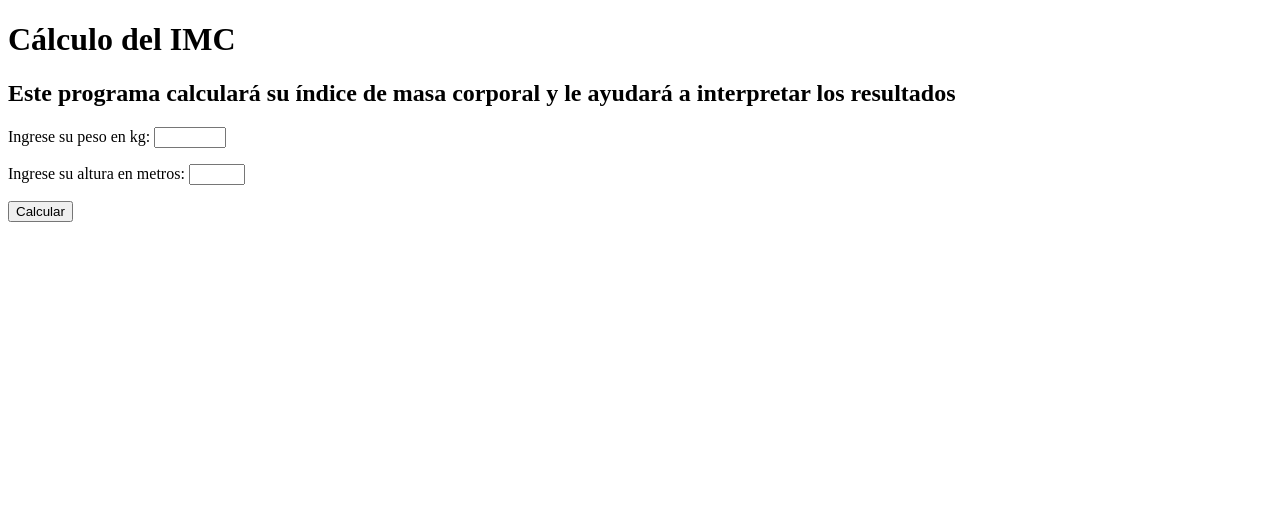
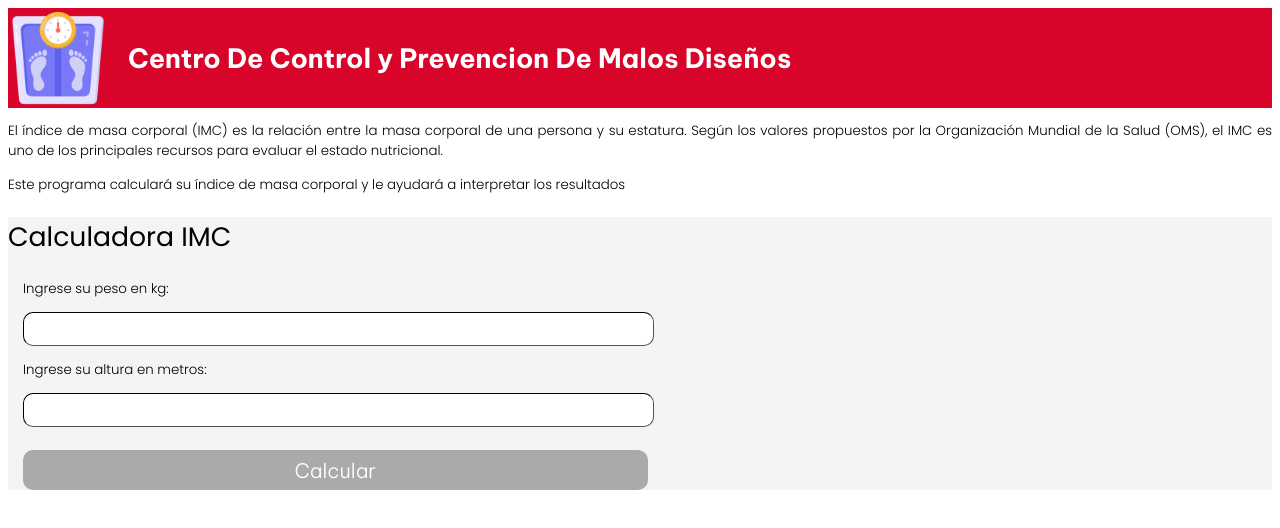
Before and after one commit to CatalinaRpoS/Ingenieria-de-Requisitos, a plain HTML site: page calculoIMC/index.html in a window 1280 px wide. Drawn offline with Linux system fonts and the light colour scheme.

Commit message:
Update index.html added index.css

```diff
--- /dev/null
+++ b/calculoIMC/Styles/index.css
@@ -0,0 +1,119 @@
+.container{
+
+    display: flex;
+    flex-direction: column;
+}
+
+.cabecera{
+
+    display: flex;
+    flex-direction: row;
+
+    align-items: center;
+    background-color: #d90429;
+
+    font-family: "Be Vietnam Pro", sans-serif;
+    font-style: normal;
+    color: white;
+
+}
+
+#titulo__principal{
+
+    font-weight: 700;
+    font-size: 20pt;
+}
+
+#icono{
+
+    height: 100px;
+    width: auto;
+    padding-right: 20px;
+}
+
+.container__informaciones{
+
+    font-family: "Poppins", sans-serif;
+    font-style: normal;
+
+    font-weight: 300;
+    font-size: 10pt;
+
+    text-align: justify;
+}
+
+.formulario{
+
+    font-family: "Poppins", sans-serif;
+    font-style: normal;
+
+    font-weight: 300;
+    font-size: 10pt;
+
+    background: #f5f3f4;
+}
+
+#titulo__calculadora{
+
+    font-weight: 400;
+    font-size: 20pt;
+}
+
+.informacion{
+
+    padding-left: 15px;
+
+}
+
+#peso_usuario{
+
+    height: 30px;
+    width: 50%;
+
+    border-radius: 10px;
+    border-width: 1px;
+    border-color: black;
+
+}
+
+#altura_usuario{
+
+    height: 30px;
+    width: 50%;
+
+    border-radius: 10px;
+    border-width: 1px;
+    border-color: black;
+
+}
+
+#boton_enviar{
+
+    height: 40px;
+    width: 50%;
+
+    margin-top: 10px;
+
+    border-radius: 10px;
+    border-width: 0px;
+
+    background: #d90429;
+
+    font-family: "Be Vietnam Pro", sans-serif;
+    font-weight: 300;
+    font-size: 15pt;
+    color: white;
+
+    transition: background-color 0.4s ease;
+}
+
+#boton_enviar:hover:enabled{
+
+    background: #ef233c;
+    cursor: pointer;
+}
+
+#boton_enviar:disabled{
+
+    background: #aaaaaa;
+}
--- /dev/null
+++ b/calculoIMC/Styles/login.css
@@ -0,0 +1,11 @@
+.container__contenido{
+
+    display: flex;
+    flex-direction: row;
+
+}
+
+#xd{
+
+    font-family: "Be Vietnam Pro", sans-serif;;
+}
--- a/calculoIMC/index.html
+++ b/calculoIMC/index.html
@@ -4,35 +4,66 @@
     <meta charset="UTF-8">
     <meta name="viewport" content="width=device-width, initial-scale=1.0">
     <link rel="icon" href="img/icon.png" type="image/png">
-    <link rel="stylesheet" href="styles.css">
+    <link rel="stylesheet" href="Styles\index.css">
     <title>Cálculo IMC</title>
+
+
+    <link rel="preconnect" href="https://fonts.googleapis.com">
+    <link rel="preconnect" href="https://fonts.gstatic.com" crossorigin>
+
+    <link href="https://fonts.googleapis.com/css2?family=Be+Vietnam+Pro:ital,wght@0,100;0,200;0,300;0,400;0,500;0,600;0,700;0,800;0,900;1,100;1,200;1,300;1,400;1,500;1,600;1,700;1,800;1,900&display=swap" rel="stylesheet">
+    <link href="https://fonts.googleapis.com/css2?family=Poppins:ital,wght@0,100;0,200;0,300;0,400;0,500;0,600;0,700;0,800;0,900;1,100;1,200;1,300;1,400;1,500;1,600;1,700;1,800;1,900&display=swap" rel="stylesheet">
 </head>
 <body>
     <div class="container">
+
         <div class="container__contenido">
 
+            <div class="cabecera">
+
+                <img id="icono" src="img/icon.png" alt="Pesa">
+
+                <h1 id="titulo__principal">Centro De Control y Prevencion De Malos Diseños</h1>
+
+            </div>
+
             <div class="container__informaciones">
-                <div class="container__texto">
-                    <h1>Cálculo del IMC</h1>
-                    <h2>Este programa calculará su índice de masa corporal y le ayudará a interpretar los resultados</h2>
-                    <p class="texto__parrafo"></p>
-                </div>
+
+                <p>El índice de masa corporal (IMC) es la relación entre la masa corporal de una persona y su estatura. Según los valores propuestos por la Organización Mundial de la Salud (OMS), el IMC es uno de los principales recursos para evaluar el estado nutricional.</p>
+                <p>Este programa calculará su índice de masa corporal y le ayudará a interpretar los resultados</p>
+
+            </div>
+
             <div class="formulario">
+
+                <h2 id="titulo__calculadora">Calculadora IMC</h3>
+
                 <form>
+
                     <div class="informacion">
+
                         <label id="label_peso">Ingrese su peso en kg:</label>
+                        <p></p>
                         <input type="number" id="peso_usuario" min="0" max="1000" required>
+
                         <p></p>
+
                         <label id="label_altura">Ingrese su altura en metros:</label>
+                        <p></p>
                         <input type="number" id="altura_usuario" min="0" max="10" required>
+
                         <p></p>
+
+                        <div class="botones">
+                            <button onclick="calcularIMC();" id="boton_enviar" type="submit" disabled>Calcular</button>
+
+                            <!-- ESTE BOTÓN PUEDE SALIR DESPUÉS DE CALCULAR EL IMC Y QUE SALGAN LOS RESULTADOS Y SU INTERPRETACIÓN
+                                <button onclick="guardarResultados();" class="container__boton" id="reiniciar">Guardar Resultados</button>-->
+                        </div>
                     </div>
-                    <div class="botones">
-                        <button onclick="calcularIMC();" class="container__enviar" type="submit" id="elSubmit">Calcular</button>
-                        <!-- ESTE BOTÓN PUEDE SALIR DESPUÉS DE CALCULAR EL IMC Y QUE SALGAN LOS RESULTADOS Y SU INTERPRETACIÓN
-                            <button onclick="guardarResultados();" class="container__boton" id="reiniciar">Guardar Resultados</button>-->
-                    </div>
+
                 </form>
+
             </div>
 </body>
 </html>
```
Also changed, not shown: calculoIMC/styles.css (deleted).
